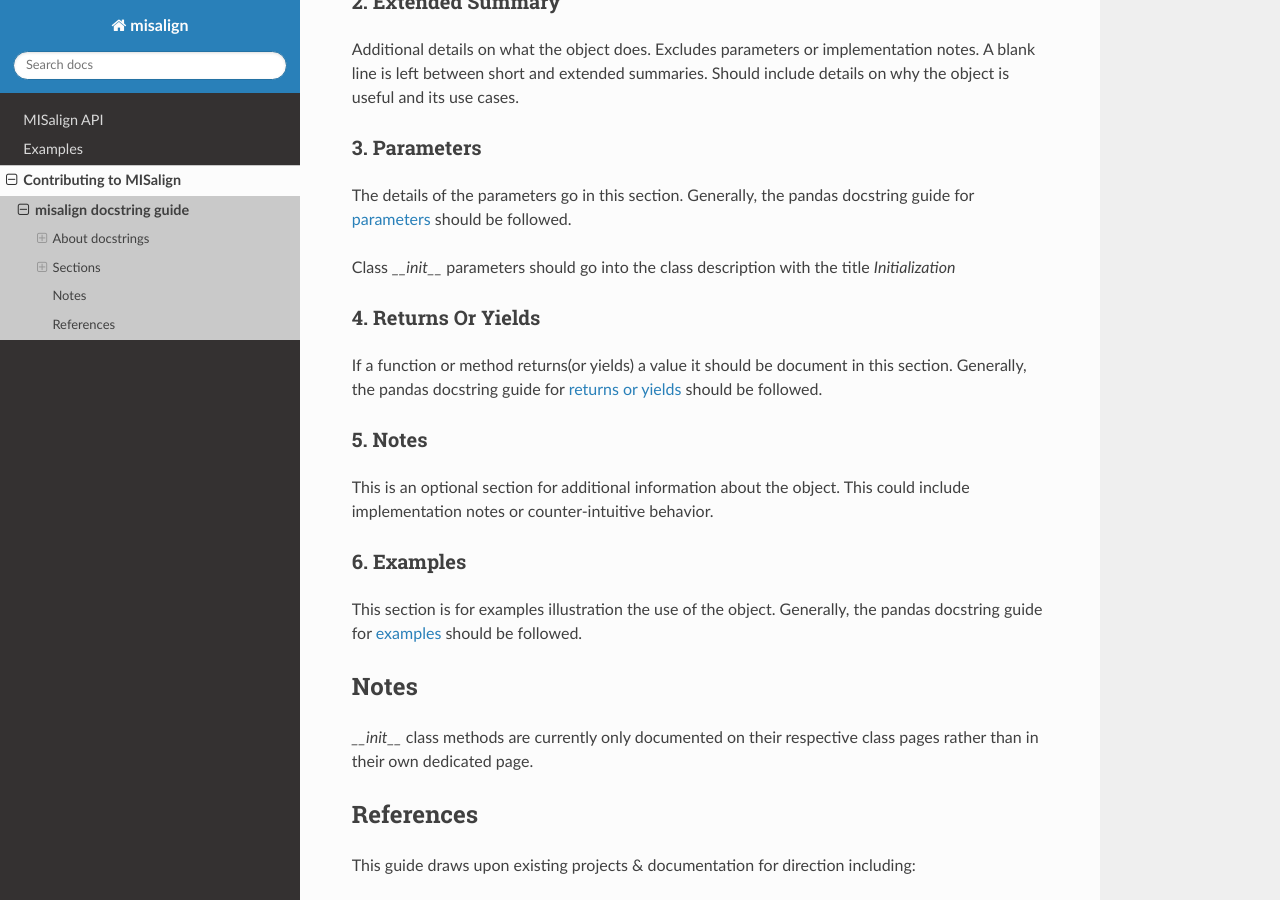
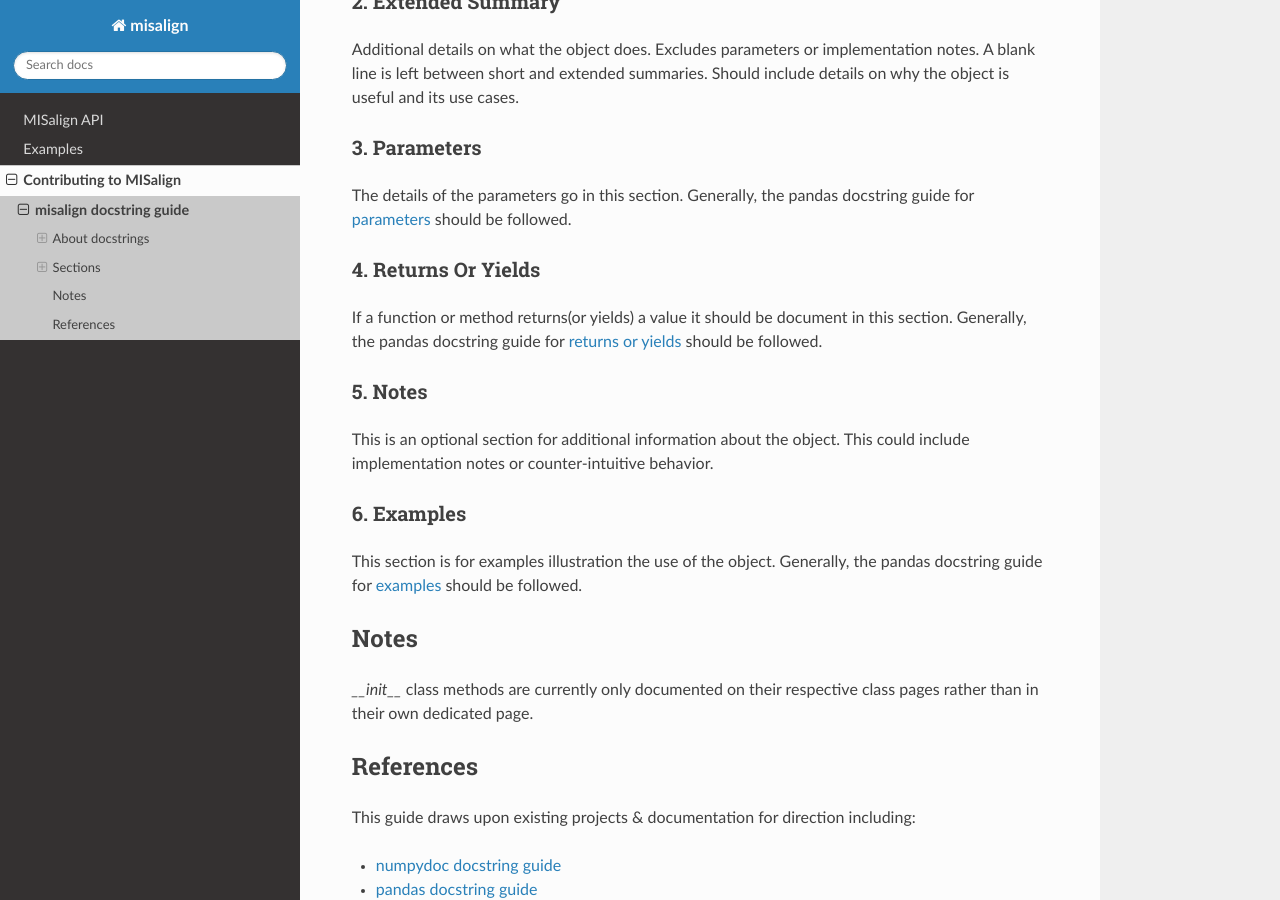
Before and after one commit to jess-garnett/MISalign, a Sphinx documentation site: the page built from docs/source/contributing_docstring.rst, in a window 1280 px wide and 900 px high, scrolled down 1354 px. Built offline with Sphinx 7.4.7 and the Read the Docs theme 3.1.0, drawn with Linux system fonts in a browser that asks for light colours.

Commit message:
Removes special callout for initialization.

```diff
--- a/docs/source/contributing_docstring.rst
+++ b/docs/source/contributing_docstring.rst
@@ -78,8 +78,6 @@
 
 The details of the parameters go in this section. Generally, the pandas docstring guide for `parameters <https://pandas.pydata.org/docs/development/contributing_docstring.html#section-3-parameters>`_ should be followed.
 
-Class `__init__` parameters should go into the class description with the title `Initialization`
-
 4. Returns Or Yields
 ---------------------
 
```
